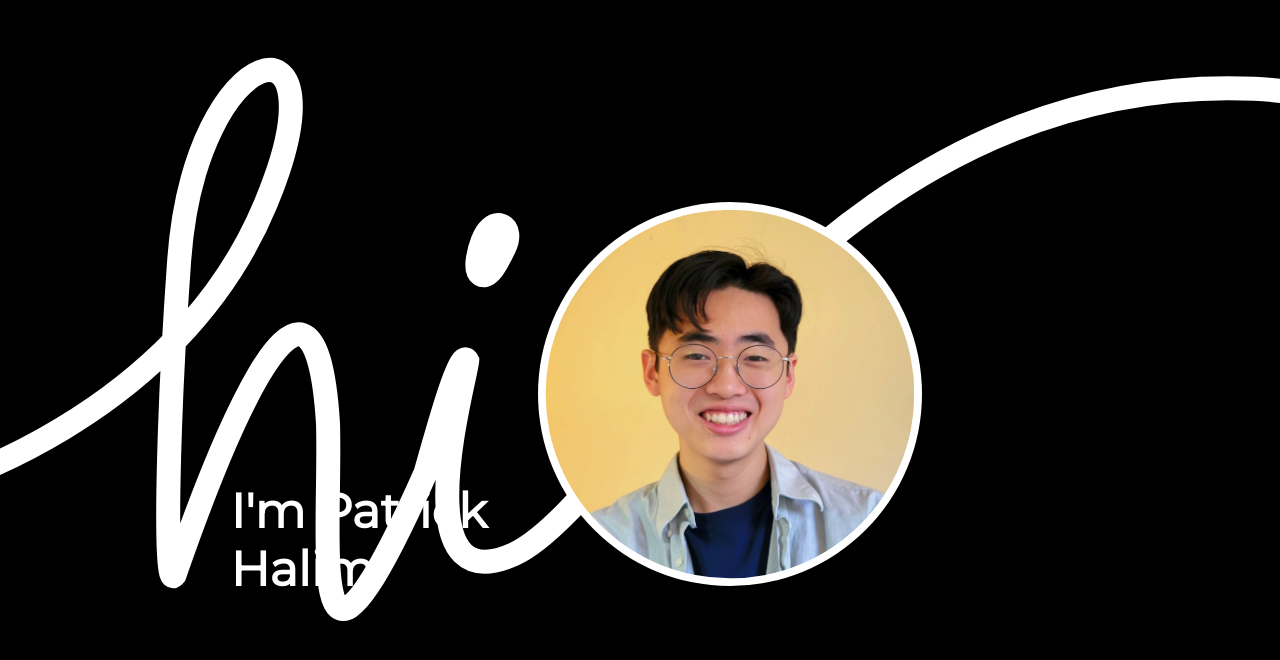
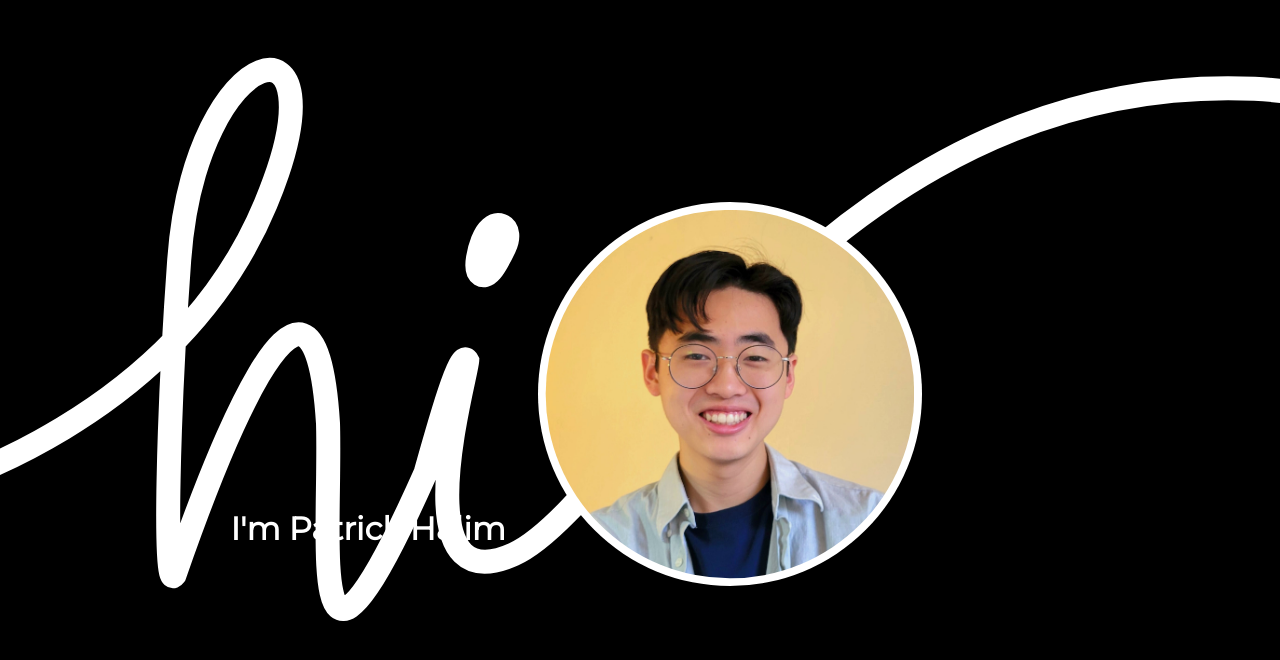
Before and after one commit to pnhalim/pnhalim.github.io, a plain HTML site: page index.html in a window 1280 px wide. Shown: the part 78-738 px from the top of the page. Drawn offline with Linux system fonts and the light colour scheme; a web font is replaced by a local one.

Commit message:
fix responsive first page

```diff
--- a/style.css
+++ b/style.css
@@ -88,7 +88,7 @@ a:hover {
   position: absolute;
   left: 10vw;
   top: 70vh;
-  font-size: clamp(2rem, 7vw, 3rem);
+  font-size: 2rem;
 }
 @media only screen and (min-width: 500px) {
   .intro {
@@ -102,17 +102,11 @@ a:hover {
     width: clamp(10vh, 30%, 55vh);
   }
   .intro {
-    top: 50vh;
     left: 18vw;
+    font-size: 2rem;
   }
   #hi {
     margin-top: 15vh;
-  }
-}
-@media only screen and (min-width: 900px) {
-  .intro {
-    top: 60vh;
-    left: 18vw;
   }
 }
 @media only screen and (min-width: 1200px) {
@@ -120,7 +114,7 @@ a:hover {
     right: 28vw;
   }
   .intro {
-    top: 65vh;
+    top: 70vh;
   }
   #hi {
     margin-top: 7vh;
```
